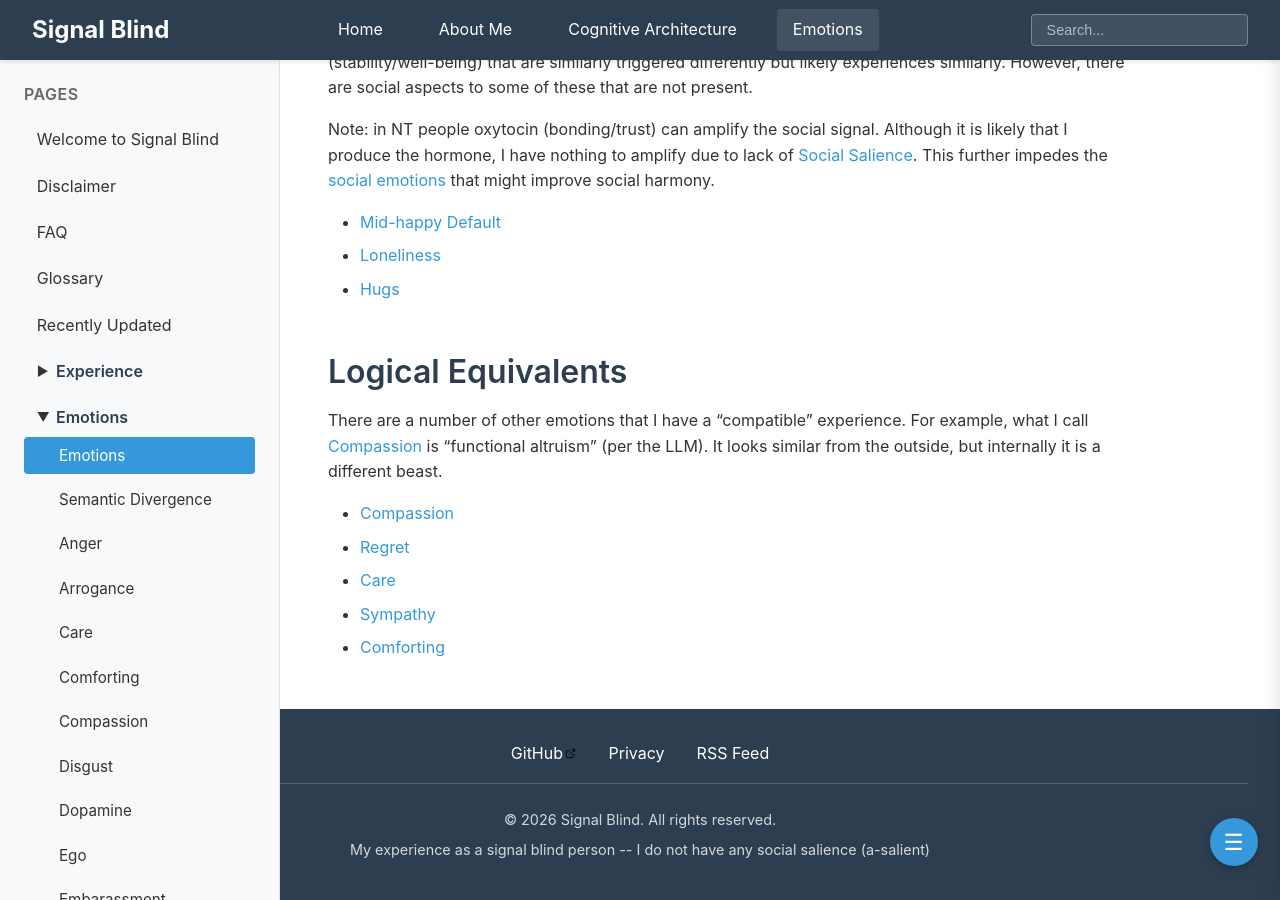
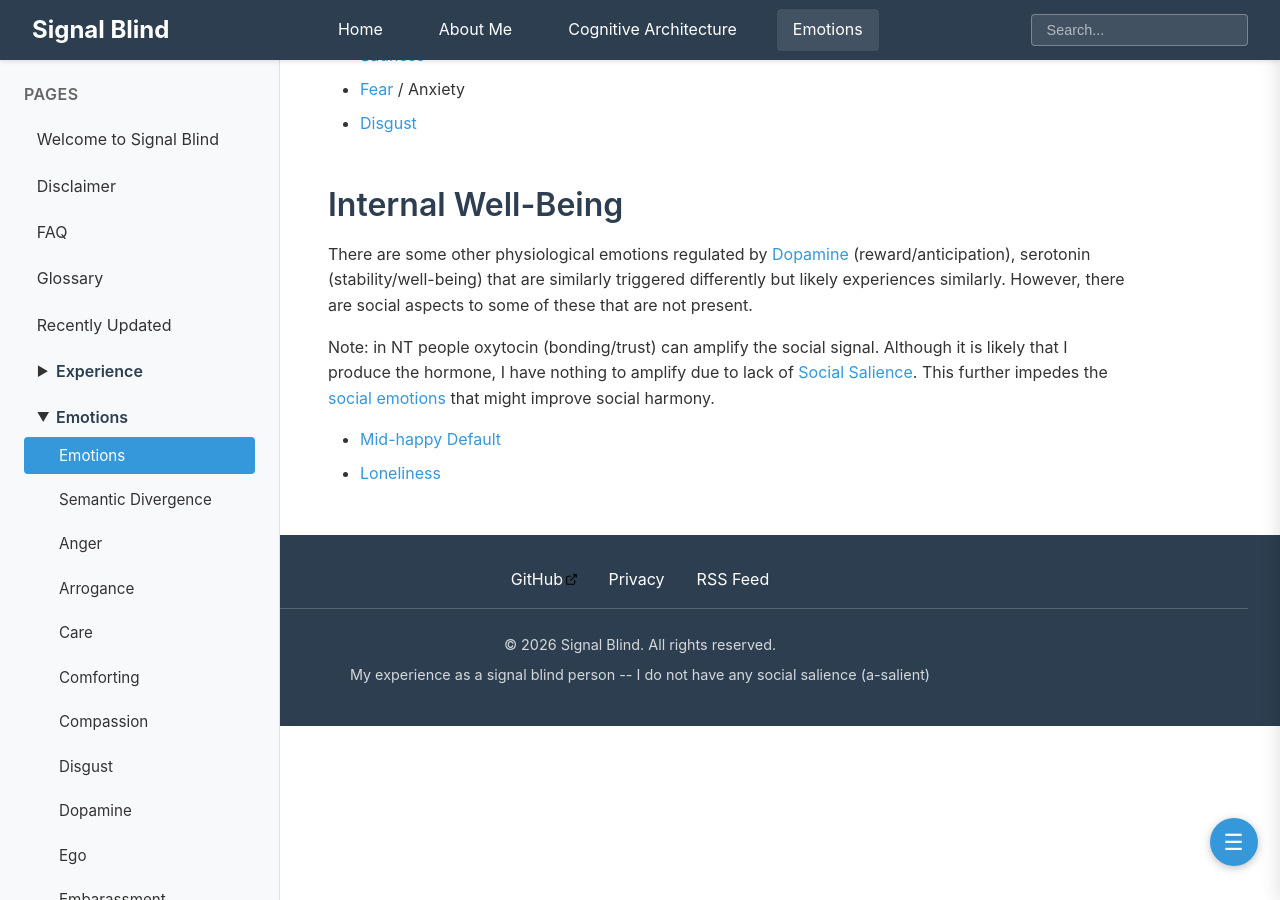
Before and after one commit to SignalBlind/SignalBlind.github.io, a Jekyll site: the page built from Emotions/Emotions.md, in a window 1280 px wide and 900 px high, scrolled down 2044 px. Built offline with Jekyll 4.4.1, drawn with Linux system fonts in a browser that asks for light colours; comment, search, counter and statistics services are not loaded; some of the changed text lies outside the part shown.

Commit message:
fix spelling

```diff
--- a/Emotions/Emotions.md
+++ b/Emotions/Emotions.md
@@ -61,14 +69,3 @@
 
 - [Mid-happy Default](Mid-happy%20Default.md)
 - [Loneliness](Loneliness.md)
-- [Hugs](Hugs.md)
-
-## Logical Equivalents
-
-There are a number of other emotions that I have a "compatible" experience.  For example, what I call [Compassion](Compassion.md) is "functional altruism" (per the LLM).  It looks similar from the outside, but internally it is a different beast.
-
-- [Compassion](Compassion.md)
-- [Regret](Regret.md)
-- [Care](Care.md)
-- [Sympathy](Sympathy.md)
-- [Comforting](Comforting.md)
```
Also changed, not shown: other parts of Emotions/Emotions.md (+9 -1 lines), Emotions/Fear.md (+1 -1 lines), Emotions/Regret.md (+1 -1 lines), Emotions/Embarrassment.md (renamed from Emotions/Embarassment.md).
